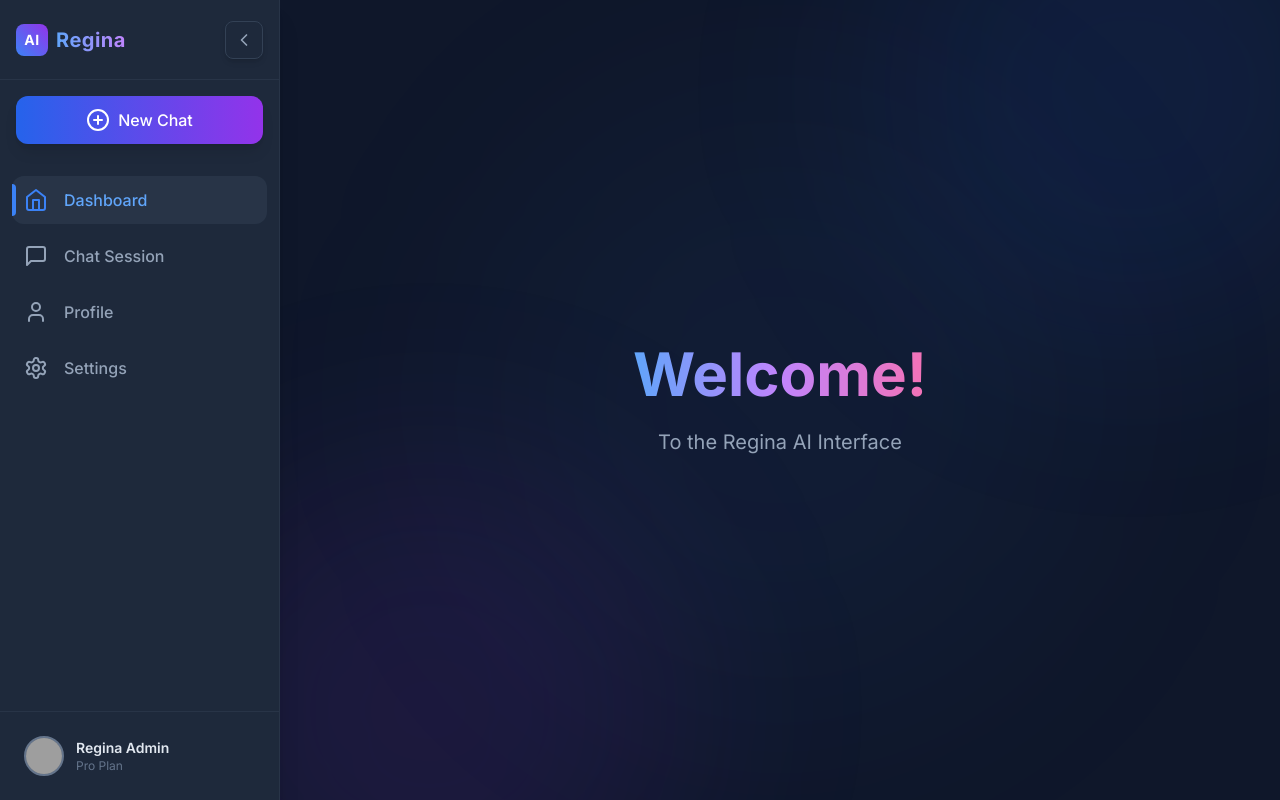
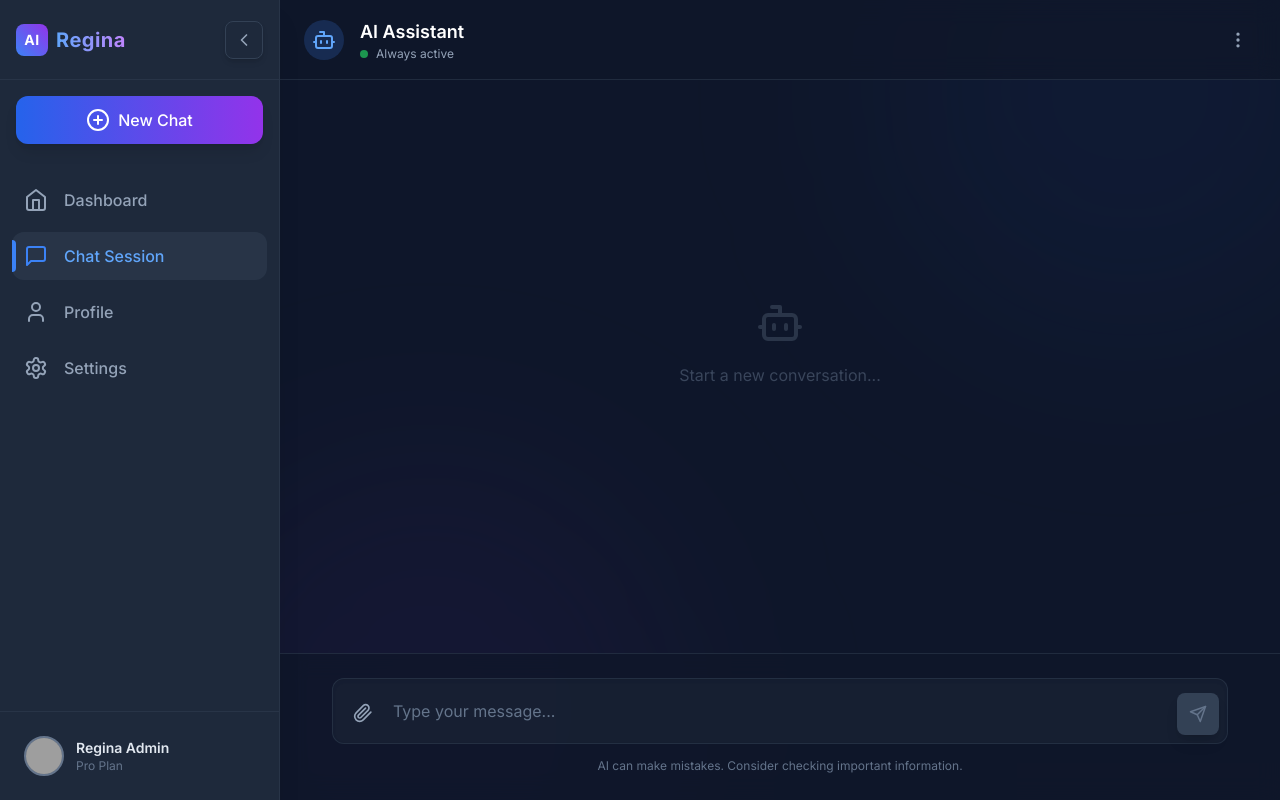
Before and after one commit to weilingpan/ai-native-project, a React (Vite) app: page /chat_session in a window 1280 px wide. Built offline with nearby package versions, Linux system fonts and the light colour scheme; grey boxes are pictures that could not be loaded.

Commit message:
feat: Implement `react-router-dom` for application navigation and add dynamic chat functionality to the `ChatInterface`.

```diff
--- a/src/App.jsx
+++ b/src/App.jsx
@@ -1,26 +1,16 @@
-import React, { useState } from 'react';
+import React from 'react';
 import Sidebar from './components/Sidebar';
 import ChatInterface from './components/ChatInterface';
 import Dashboard from './components/Dashboard';
 import { AnimatePresence, motion } from 'framer-motion';
+import { Routes, Route, useLocation } from 'react-router-dom';
 
 function App() {
-    const [currentView, setCurrentView] = useState('home');
-
-    const renderContent = () => {
-        switch (currentView) {
-            case 'home':
-                return <Dashboard />;
-            case 'chat':
-                return <ChatInterface />;
-            default:
-                return <div className="flex-1 flex items-center justify-center text-slate-500">Coming Soon</div>;
-        }
-    };
+    const location = useLocation();
 
     return (
         <div className="flex h-screen w-full bg-background overflow-hidden font-sans text-text">
-            <Sidebar activeItem={currentView} onNavigate={setCurrentView} />
+            <Sidebar />
             <main className="flex-1 h-full min-w-0 flex flex-col relative">
                 {/* Subtle background gradient effects */}
                 <div className="absolute top-0 left-0 w-full h-full overflow-hidden pointer-events-none z-0">
@@ -31,16 +21,25 @@ function App() {
                 {/* Content */}
                 <div className="relative z-10 w-full h-full flex flex-col">
                     <AnimatePresence mode='wait'>
-                        <motion.div
-                            key={currentView}
-                            initial={{ opacity: 0, x: 10 }}
-                            animate={{ opacity: 1, x: 0 }}
-                            exit={{ opacity: 0, x: -10 }}
-                            transition={{ duration: 0.2 }}
-                            className="w-full h-full flex flex-col"
-                        >
-                            {renderContent()}
-                        </motion.div>
+                        {/* We wrap Routes in motion.div based on key=location.pathname to animate page transitions if desired.
+                   However, AnimatePresence needs a direct child with key. The Routes component switches children.
+                   Common pattern is: <Routes location={location} key={location.pathname}>...
+               */}
+                        <Routes location={location} key={location.pathname}>
+                            <Route path="/" element={
+                                <PageWrapper>
+                                    <Dashboard />
+                                </PageWrapper>
+                            } />
+                            <Route path="/chat_session" element={
+                                <PageWrapper>
+                                    <ChatInterface />
+                                </PageWrapper>
+                            } />
+                            <Route path="*" element={
+                                <div className="flex-1 flex items-center justify-center text-slate-500">Coming Soon</div>
+                            } />
+                        </Routes>
                     </AnimatePresence>
                 </div>
             </main>
@@ -48,4 +47,17 @@ function App() {
     )
 }
 
+// Helper wrapper for page transition animations
+const PageWrapper = ({ children }) => (
+    <motion.div
+        initial={{ opacity: 0, x: 10 }}
+        animate={{ opacity: 1, x: 0 }}
+        exit={{ opacity: 0, x: -10 }}
+        transition={{ duration: 0.2 }}
+        className="w-full h-full flex flex-col"
+    >
+        {children}
+    </motion.div>
+);
+
 export default App;
--- a/src/components/ChatInterface.jsx
+++ b/src/components/ChatInterface.jsx
@@ -1,7 +1,52 @@
-import React from 'react';
+import React, { useState, useRef, useEffect } from 'react';
 import { Send, Paperclip, MoreVertical, Bot, User } from 'lucide-react';
+import { AnimatePresence, motion } from 'framer-motion';
 
 const ChatInterface = () => {
+    const [messages, setMessages] = useState([]);
+    const [inputValue, setInputValue] = useState('');
+    const messagesEndRef = useRef(null);
+
+    const scrollToBottom = () => {
+        messagesEndRef.current?.scrollIntoView({ behavior: "smooth" });
+    };
+
+    useEffect(() => {
+        scrollToBottom();
+    }, [messages]);
+
+    const handleSendMessage = () => {
+        if (!inputValue.trim()) return;
+
+        const userMessage = {
+            id: Date.now(),
+            text: inputValue,
+            sender: 'user',
+            timestamp: new Date().toLocaleTimeString([], { hour: '2-digit', minute: '2-digit' })
+        };
+
+        setMessages(prev => [...prev, userMessage]);
+        setInputValue('');
+
+        // Simulate AI Echo with a slight delay
+        setTimeout(() => {
+            const botMessage = {
+                id: Date.now() + 1,
+                text: inputValue, // Echoing the user's input
+                sender: 'bot',
+                timestamp: new Date().toLocaleTimeString([], { hour: '2-digit', minute: '2-digit' })
+            };
+            setMessages(prev => [...prev, botMessage]);
+        }, 600);
+    };
+
+    const handleKeyDown = (e) => {
+        if (e.key === 'Enter' && !e.shiftKey) {
+            e.preventDefault();
+            handleSendMessage();
+        }
+    };
+
     return (
         <div className="flex-1 flex flex-col h-full bg-slate-900/50 relative overflow-hidden">
             {/* Chat Header */}
@@ -25,44 +70,42 @@ const ChatInterface = () => {
 
             {/* Messages Area */}
             <div className="flex-1 overflow-y-auto p-6 space-y-6">
-                {/* Bot Message */}
-                <div className="flex gap-4 max-w-3xl">
-                    <div className="w-8 h-8 rounded-full bg-blue-500/20 flex items-center justify-center text-blue-400 shrink-0 mt-1">
-                        <Bot size={18} />
+                {messages.length === 0 ? (
+                    <div className="h-full flex flex-col items-center justify-center text-slate-500 opacity-50">
+                        <Bot size={48} className="mb-4 text-slate-600" />
+                        <p>Start a new conversation...</p>
                     </div>
-                    <div className="space-y-2">
-                        <div className="p-4 rounded-2xl bg-slate-800/50 text-slate-200 border border-slate-700/50 shadow-sm rounded-tl-none">
-                            <p>Hello! I'm your AI assistant. How can I help you today? I can assist with code, writing, analysis, and much more.</p>
-                        </div>
-                        <span className="text-xs text-slate-500 px-1">10:23 AM</span>
-                    </div>
-                </div>
-
-                {/* User Message */}
-                <div className="flex gap-4 max-w-3xl ml-auto flex-row-reverse">
-                    <div className="w-8 h-8 rounded-full bg-purple-500/20 flex items-center justify-center text-purple-400 shrink-0 mt-1">
-                        <User size={18} />
-                    </div>
-                    <div className="space-y-2">
-                        <div className="p-4 rounded-2xl bg-gradient-to-br from-blue-600 to-purple-600 text-white shadow-md rounded-tr-none">
-                            <p>Can you show me a react sidebar component?</p>
-                        </div>
-                        <span className="text-xs text-slate-500 px-1 text-right block">10:24 AM</span>
-                    </div>
-                </div>
-
-                {/* Bot Message */}
-                <div className="flex gap-4 max-w-3xl">
-                    <div className="w-8 h-8 rounded-full bg-blue-500/20 flex items-center justify-center text-blue-400 shrink-0 mt-1">
-                        <Bot size={18} />
-                    </div>
-                    <div className="space-y-2">
-                        <div className="p-4 rounded-2xl bg-slate-800/50 text-slate-200 border border-slate-700/50 shadow-sm rounded-tl-none">
-                            <p>Certainly! I can help you design a responsive and interactive sidebar using React and Tailwind CSS. Would you like it to have specific features like collapsible functionality?</p>
-                        </div>
-                        <span className="text-xs text-slate-500 px-1">10:25 AM</span>
-                    </div>
-                </div>
+                ) : (
+                    <AnimatePresence initial={false}>
+                        {messages.map((message) => (
+                            <motion.div
+                                key={message.id}
+                                initial={{ opacity: 0, y: 10 }}
+                                animate={{ opacity: 1, y: 0 }}
+                                className={`flex gap-4 max-w-3xl ${message.sender === 'user' ? 'ml-auto flex-row-reverse' : ''}`}
+                            >
+                                <div className={`w-8 h-8 rounded-full flex items-center justify-center shrink-0 mt-1 ${message.sender === 'user'
+                                        ? 'bg-purple-500/20 text-purple-400'
+                                        : 'bg-blue-500/20 text-blue-400'
+                                    }`}>
+                                    {message.sender === 'user' ? <User size={18} /> : <Bot size={18} />}
+                                </div>
+                                <div className={`space-y-2 max-w-[80%]`}>
+                                    <div className={`p-4 rounded-2xl shadow-md ${message.sender === 'user'
+                                            ? 'bg-gradient-to-br from-blue-600 to-purple-600 text-white rounded-tr-none'
+                                            : 'bg-slate-800/50 text-slate-200 border border-slate-700/50 rounded-tl-none'
+                                        }`}>
+                                        <p className="whitespace-pre-wrap">{message.text}</p>
+                                    </div>
+                                    <span className={`text-xs text-slate-500 px-1 block ${message.sender === 'user' ? 'text-right' : ''}`}>
+                                        {message.timestamp}
+                                    </span>
+                                </div>
+                            </motion.div>
+                        ))}
+                    </AnimatePresence>
+                )}
+                <div ref={messagesEndRef} />
             </div>
 
             {/* Input Area */}
@@ -74,10 +117,20 @@ const ChatInterface = () => {
                             <Paperclip size={20} />
                         </button>
                         <textarea
+                            value={inputValue}
+                            onChange={(e) => setInputValue(e.target.value)}
+                            onKeyDown={handleKeyDown}
                             placeholder="Type your message..."
                             className="flex-1 bg-transparent border-none focus:ring-0 text-slate-200 placeholder-slate-500 resize-none h-12 py-3 max-h-32"
                         />
-                        <button className="p-3 bg-blue-600 hover:bg-blue-500 text-white rounded-lg shadow-lg hover:shadow-blue-500/25 transition-all">
+                        <button
+                            onClick={handleSendMessage}
+                            disabled={!inputValue.trim()}
+                            className={`p-3 rounded-lg shadow-lg transition-all ${inputValue.trim()
+                                    ? 'bg-blue-600 hover:bg-blue-500 text-white hover:shadow-blue-500/25'
+                                    : 'bg-slate-700 text-slate-500 cursor-not-allowed'
+                                }`}
+                        >
                             <Send size={18} />
                         </button>
                     </div>
--- a/src/components/Sidebar.jsx
+++ b/src/components/Sidebar.jsx
@@ -8,21 +8,37 @@ import {
     Home,
     User,
     PlusCircle,
-    Search
 } from 'lucide-react';
 import classNames from 'classnames';
+import { useNavigate, useLocation } from 'react-router-dom';
 
-const Sidebar = ({ activeItem, onNavigate }) => {
+const Sidebar = () => {
     const [isOpen, setIsOpen] = useState(true);
+    const navigate = useNavigate();
+    const location = useLocation();
 
     const navItems = [
-        { id: 'home', icon: Home, label: 'Dashboard' },
-        { id: 'chat', icon: MessageSquare, label: 'Chat Session' },
-        { id: 'profile', icon: User, label: 'Profile' },
-        { id: 'settings', icon: Settings, label: 'Settings' },
+        { id: 'home', icon: Home, label: 'Dashboard', path: '/' },
+        { id: 'chat', icon: MessageSquare, label: 'Chat Session', path: '/chat_session' },
+        { id: 'profile', icon: User, label: 'Profile', path: '/profile' },
+        { id: 'settings', icon: Settings, label: 'Settings', path: '/settings' },
     ];
 
+    const getActiveItem = () => {
+        const currentPath = location.pathname;
+        if (currentPath === '/') return 'home';
+        if (currentPath.startsWith('/chat_session')) return 'chat';
+        const found = navItems.find(item => item.path !== '/' && currentPath.startsWith(item.path));
+        return found ? found.id : '';
+    };
+
+    const activeItem = getActiveItem();
+
     const toggleSidebar = () => setIsOpen(!isOpen);
+
+    const handleNavigation = (path) => {
+        navigate(path);
+    };
 
     return (
         <motion.div
@@ -62,6 +78,7 @@ const Sidebar = ({ activeItem, onNavigate }) => {
             {/* New Chat Button */}
             <div className="p-4">
                 <button
+                    onClick={() => handleNavigation('/chat_session')}
                     className={classNames(
                         "w-full flex items-center justify-center gap-2 bg-gradient-to-r from-blue-600 to-purple-600 hover:from-blue-500 hover:to-purple-500 text-white rounded-xl p-3 shadow-lg transition-all duration-300 group",
                         { 'px-0': !isOpen }
@@ -77,7 +94,7 @@ const Sidebar = ({ activeItem, onNavigate }) => {
                 {navItems.map((item) => (
                     <div
                         key={item.id}
-                        onClick={() => onNavigate(item.id)}
+                        onClick={() => handleNavigation(item.path)}
                         className={classNames(
                             "flex items-center gap-4 p-3 rounded-xl cursor-pointer transition-all duration-200 group relative",
                             {
--- a/src/main.jsx
+++ b/src/main.jsx
@@ -2,9 +2,12 @@ import React from 'react'
 import ReactDOM from 'react-dom/client'
 import App from './App'
 import './index.css'
+import { BrowserRouter } from 'react-router-dom'
 
 ReactDOM.createRoot(document.getElementById('root')).render(
     <React.StrictMode>
-        <App />
+        <BrowserRouter>
+            <App />
+        </BrowserRouter>
     </React.StrictMode>
 )
```
Also changed, not shown: package.json (+4 -3 lines), 1 other file (tests, documents, lock files or other folders).
